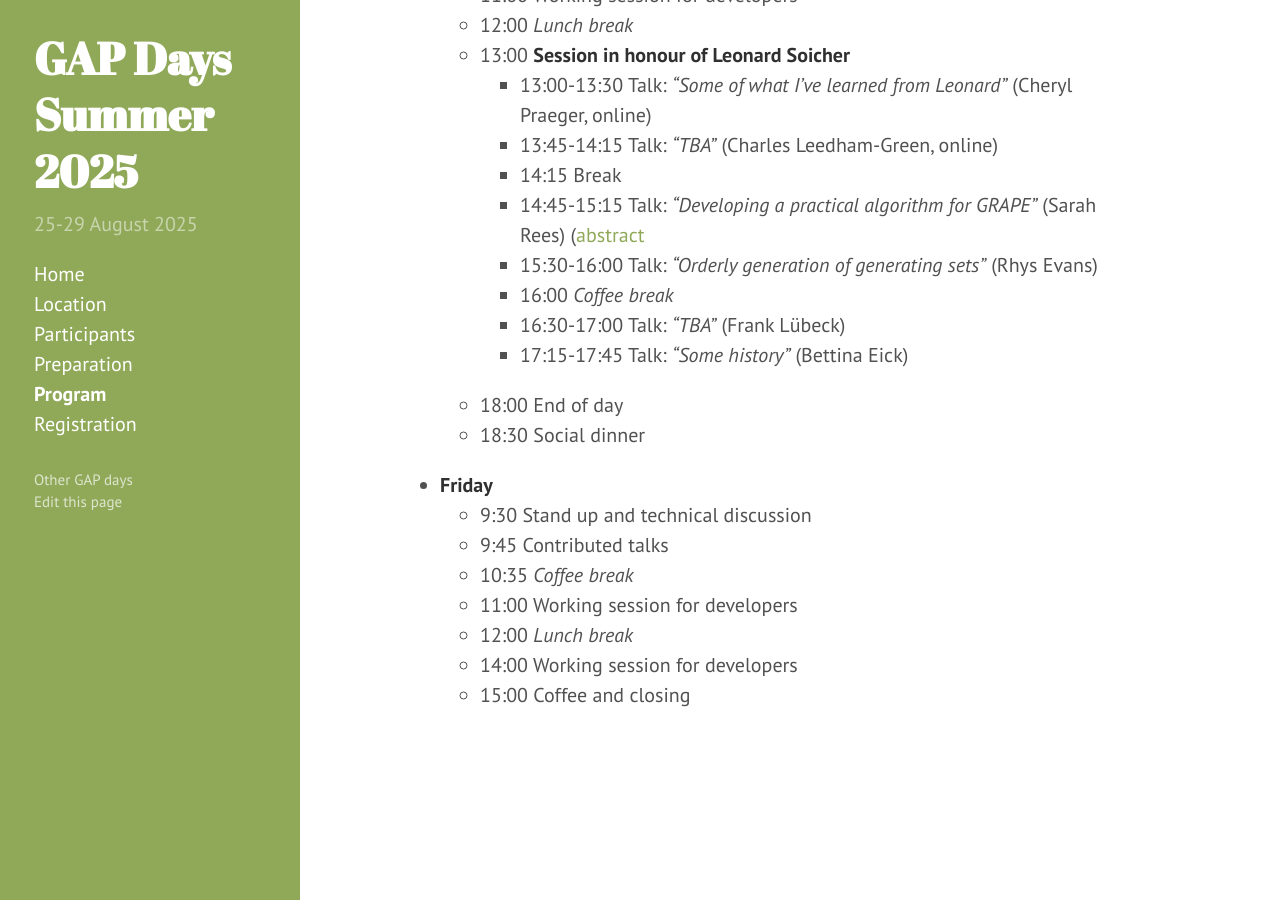
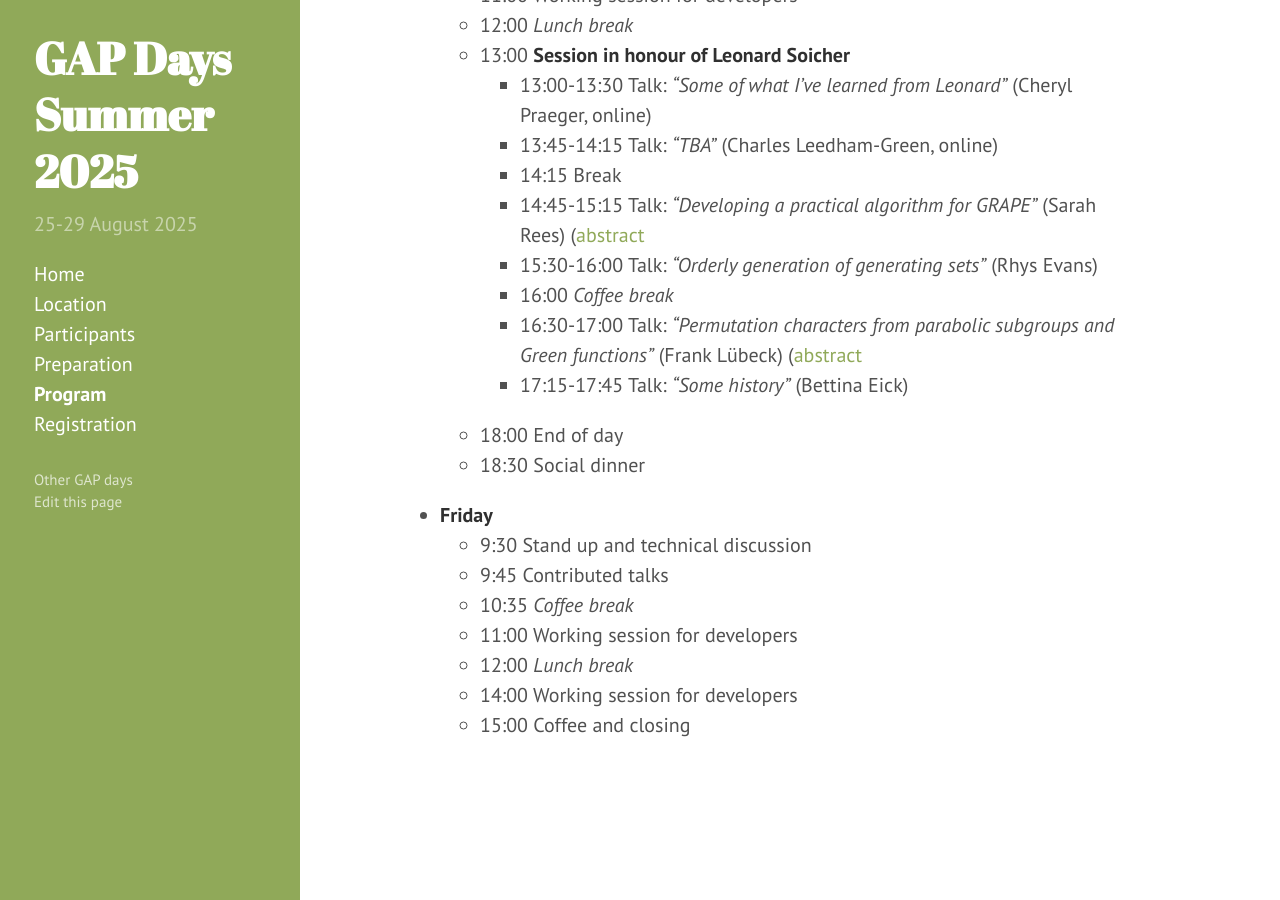
Before and after one commit to gapdays/gapdays2025-summer, a Jekyll site: the page built from program.md, in a window 1280 px wide and 900 px high, scrolled down 3165 px. Built offline with Jekyll 4.4.1, drawn with Linux system fonts in a browser that asks for light colours.

Commit message:
Update program.md

```diff
--- a/program.md
+++ b/program.md
@@ -116,7 +116,7 @@ The schedule is subject to further changes.
     - 14:45-15:15 Talk: *"Developing a practical algorithm for GRAPE"* (Sarah Rees) ([abstract]({{ site.baseurl }}/abstracts/rees)
     - 15:30-16:00 Talk: *"Orderly generation of generating sets"* (Rhys Evans)
     - 16:00 *Coffee break*
-    - 16:30-17:00 Talk: *"TBA"* (Frank Lübeck)
+    - 16:30-17:00 Talk: *"Permutation characters from parabolic subgroups and Green functions"* (Frank Lübeck) ([abstract]({{ site.baseurl }}/abstracts/lubeck)
     - 17:15-17:45 Talk: *"Some history"* (Bettina Eick)
   - 18:00 End of day
   - 18:30 Social dinner
```
